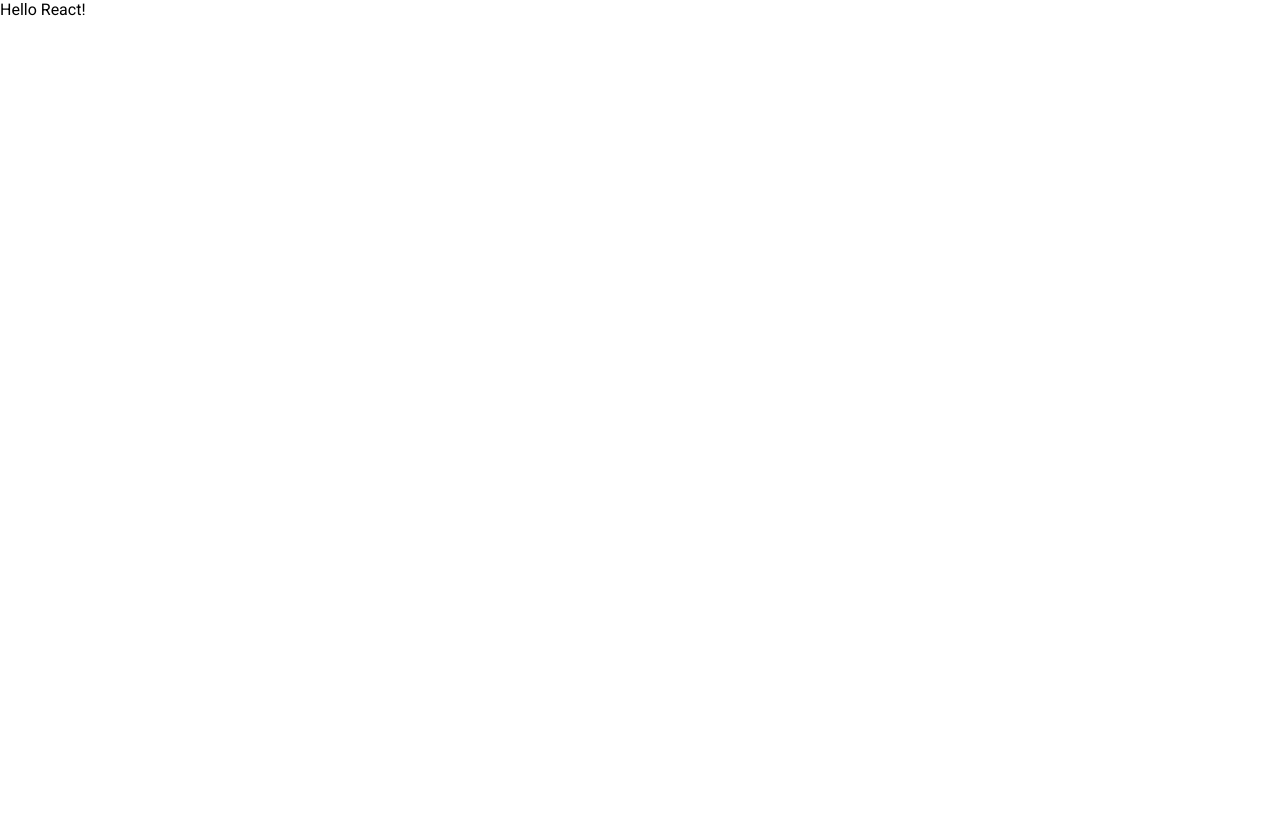
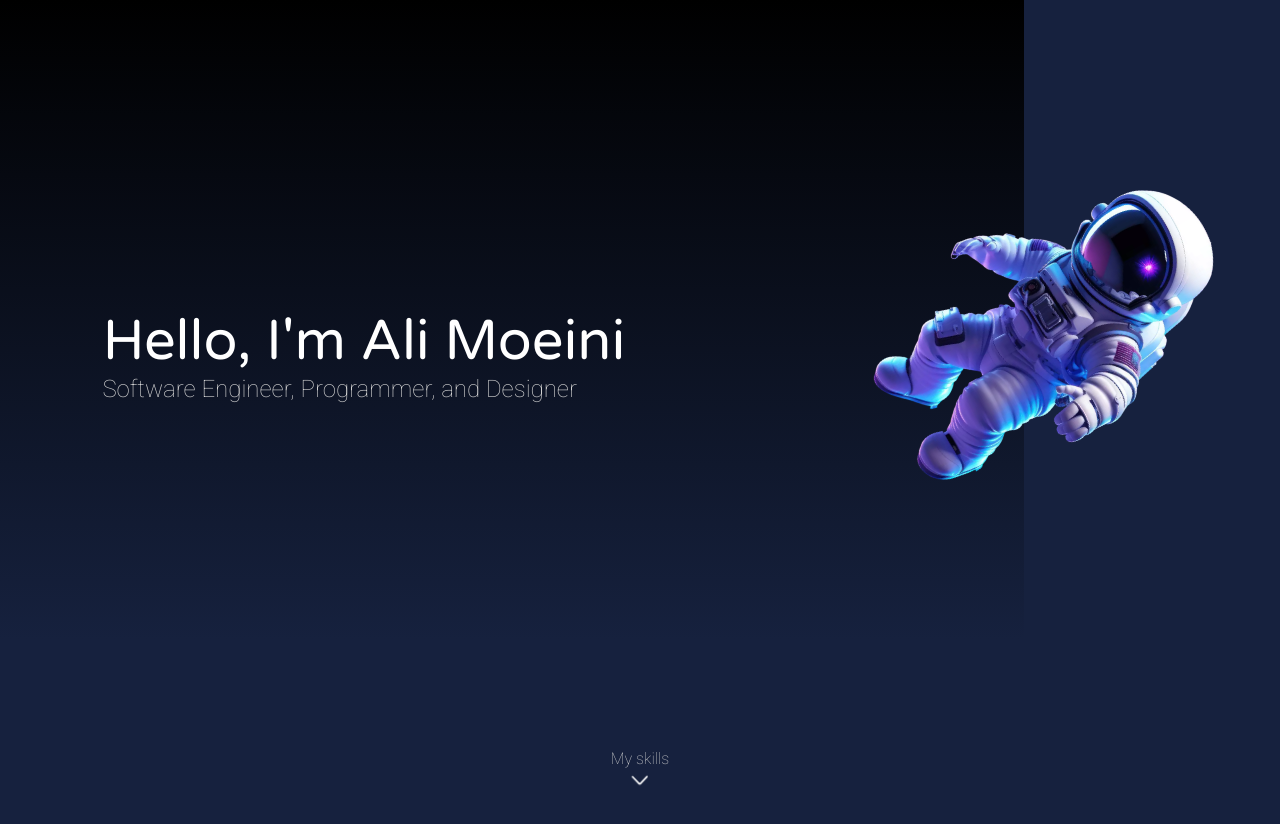
Before and after one commit to moeini-dev/portfolio, a React (Vite) app in the folder portfolio/: page / in a window 1280 px wide. Shown: the top 824 px of the page. Before the commit the page ends 800 px from the top, so only its background shows below. Built offline with nearby package versions, Linux system fonts and the light colour scheme.

Commit message:
Complete Hero section of the home page

```diff
--- a/portfolio/index.html
+++ b/portfolio/index.html
@@ -2,12 +2,15 @@
 <html lang="en">
   <head>
     <meta charset="UTF-8" />
-    <link rel="icon" type="image/svg+xml" href="/vite.svg" />
+    <!-- <link rel="icon" type="image/svg+xml" href="/vite.svg" />    === Title's image === -->
     <meta name="viewport" content="width=device-width, initial-scale=1.0" />
     <link rel="preconnect" href="https://fonts.googleapis.com">
     <link rel="preconnect" href="https://fonts.gstatic.com" crossorigin>
     <link href="https://fonts.googleapis.com/css2?family=Roboto:wght@100;300;400;500;700&display=swap" rel="stylesheet">
-    <title>Vite + React</title>
+    <link rel="preconnect" href="https://fonts.googleapis.com">
+    <link rel="preconnect" href="https://fonts.gstatic.com" crossorigin>
+    <link href="https://fonts.googleapis.com/css2?family=Ubuntu:wght@300;400;500;700&family=Varela&family=Varela+Round&display=swap" rel="stylesheet">
+    <title>Mr.Moeini</title>
   </head>
   <body>
     <div id="root"></div>
--- a/portfolio/src/index.css
+++ b/portfolio/src/index.css
@@ -3,4 +3,32 @@
     padding: 0;
     box-sizing: border-box;
     font-family: 'Roboto', sans-serif;
+    scroll-behavior: smooth;
 }
+
+:root {
+    --bg-color: #16213E;
+    --midtone-color-dark: #0F3460;
+    --midtone-color-bright:  #533483;
+    --emphesis-color: #14D28D;
+}
+
+::-webkit-scrollbar {
+    width: 8px;
+    margin-left: 50px;
+}
+
+::-webkit-scrollbar-track-piece {
+    width: 50px;
+    background-color: black;
+}
+
+::-webkit-scrollbar-thumb {
+    background-color: var(--midtone-color-dark);
+    margin: 3px;
+    border-radius: 5px;
+}
+
+::-webkit-scrollbar-thumb:hover {
+    background-color: #134683;
+}
--- a/portfolio/src/pages/Home.jsx
+++ b/portfolio/src/pages/Home.jsx
@@ -1,7 +1,32 @@
+import './home.css';
+import astronaut from './../assets/png/image-from-rawpixel-id-12158813-png.webp';
+import arrowdown from './../assets/arrow-down.svg';
+
 function Home () {
   return (
     <>
-			<div>Hello React!</div>
+			<div className="hero-container">
+        <div className="hero-background"></div>
+        <div className="hero-context">
+          <div className="hero-left">
+            <h1 className="hero-title">Hello, I'm Ali Moeini</h1>
+            <p className="hero-text">Software Engineer, Programmer, and Designer</p>
+          </div>
+          <div className="hero-right">
+            <img src={astronaut} alt="a floating astronaut" />
+          </div>
+        </div>
+        <div className="hero-arrow">
+          <p className="arrow-text">My skills</p>
+          <svg width="16px" height="16px" viewBox="0 -4.5 20 20" version="1.1" xmlns="http://www.w3.org/2000/svg" xmlns:xlink="http://www.w3.org/1999/xlink">
+                <g id="Dribbble-Light-Preview" transform="translate(-220.000000, -6684.000000)" fill="#ffffff">
+                    <g id="icons" transform="translate(56.000000, 160.000000)">
+                        <path d="M164.292308,6524.36583 L164.292308,6524.36583 C163.902564,6524.77071 163.902564,6525.42619 164.292308,6525.83004 L172.555873,6534.39267 C173.33636,6535.20244 174.602528,6535.20244 175.383014,6534.39267 L183.70754,6525.76791 C184.093286,6525.36716 184.098283,6524.71997 183.717533,6524.31405 C183.328789,6523.89985 182.68821,6523.89467 182.29347,6524.30266 L174.676479,6532.19636 C174.285736,6532.60124 173.653152,6532.60124 173.262409,6532.19636 L165.705379,6524.36583 C165.315635,6523.96094 164.683051,6523.96094 164.292308,6524.36583" id="arrow_down-[#338]"></path>
+                    </g>
+                </g>
+          </svg>
+        </div>
+      </div>
 		</>
   );
 }
--- /dev/null
+++ b/portfolio/src/pages/home.css
@@ -0,0 +1,127 @@
+body {
+    background-color: var(--bg-color);
+    height: 5000px;
+}
+
+.hero-container {
+    display: flex;
+    flex-direction: column;
+    height: 100vh;
+    overflow-x: hidden;
+    /* border: 2px solid red; */
+}
+
+.hero-background {
+    position: absolute;
+    width: 80vw;
+    height: 80vh;
+    background: linear-gradient(180deg, rgba(0,0,0,1) 0%, rgba(22,33,62,1) 100%);
+}
+
+.hero-context {
+    display: flex;
+    justify-content: space-between;
+    align-items: center;
+    margin: 20vh 8vw 0 8vw;
+    gap: 3rem;
+    /* flex-flow: wrap; */
+    z-index: 1;
+    /* border: 1px solid red; */
+}
+
+.hero-left {
+    display: flex;
+    flex-direction: column;
+    margin-right: 0.5rem;
+    /* border: 1px solid #14D28D; */
+}
+
+.hero-left > h1{
+    color: white;
+    font-family: 'Varela round', sans-serif;
+    font-size: 3.5rem;
+    font-weight: 400;
+}
+
+.hero-left > p {
+    color: lightgray;
+    font-family: 'Roboto', sans-serif;
+    font-size: 1.5rem;
+    font-weight: 100;
+}
+
+.hero-right > img {
+    width: 20vw;
+    transform: scale(-1, 1) rotate(-60deg);
+    animation: astronautAnimaiton 4.5s ease-in-out alternate infinite;
+    /* border: 2px solid red; */
+}
+
+.hero-arrow {
+    display: flex;
+    flex-direction: column;
+    position: absolute;
+    bottom: 1vh;
+    left: 50%;
+    transform: translateX(-50%);  /*to move the element to the left half (50%) or it's own width to center it in the page*/
+    align-items: center;
+    gap: 8px;
+    cursor: pointer;
+    /* margin-top: 50px; */
+    /* border: 1px solid #14D28D; */
+    z-index: 1;
+}
+
+.hero-arrow > p {
+    color: lightgray;
+    font-size: 1rem;
+    font-weight: 100;
+}
+
+.hero-arrow > svg {
+    animation: arrowdownAnimation 1s ease-out alternate infinite;
+}
+
+
+@keyframes astronautAnimaiton {
+    to {
+        transform: translateY(-50px) scale(-1, 1) rotate(-63deg);
+    }
+}
+
+@keyframes arrowdownAnimation {
+    to {
+        transform: translateY(-5px);
+    }
+}
+
+@media screen and (max-width: 48em) {
+    .hero-context {
+        margin: 15vh 8vw 2vw 8vw;
+        flex-wrap: wrap;
+        justify-content: center;
+    }
+
+    .hero-left {
+        /* margin-right: 2rem; */
+        margin-bottom: 2rem;
+        max-height: 40vh;
+    }
+
+    .hero-left > h1{
+        font-size: 3rem;
+    }
+
+    .hero-left > p{
+        font-size: 1.1rem;
+    }
+
+    .hero-right > img{
+        width: 27vh;
+    }
+}
+
+/*
+font-family: 'Ubuntu', sans-serif;
+font-family: 'Varela', sans-serif;
+font-family: 'Varela Round', sans-serif; */
```
Also changed, not shown: portfolio/src/assets/arrow-down.svg (added), portfolio/src/assets/png/image-from-rawpixel-id-12158813-png.webp (added).
